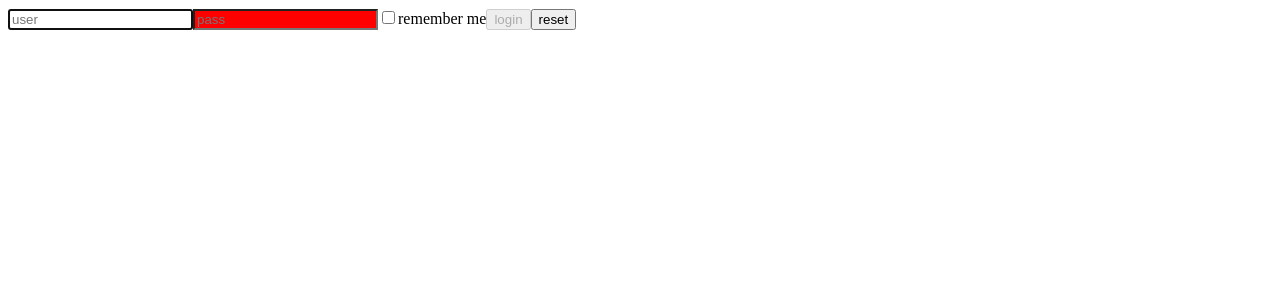
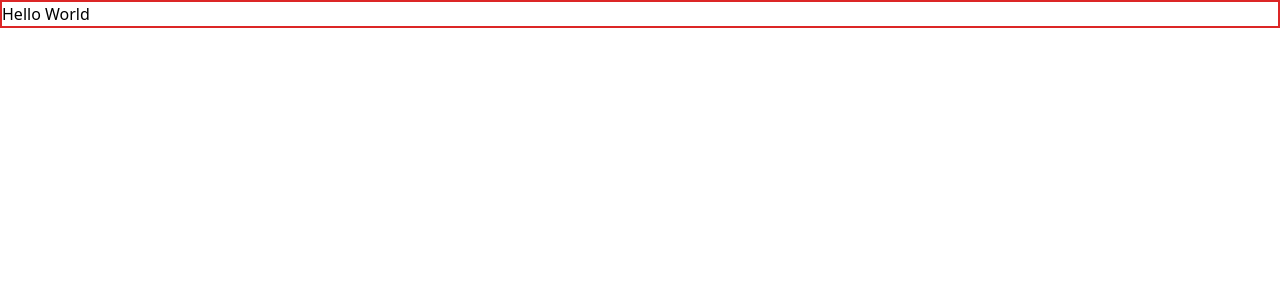
Before and after one commit to NDRXandrei/React-ex, a React (Create React App) app in the folder my-app/: page / in a window 1280 px wide. Shown: the top 300 px of the page. Built offline with nearby package versions, Linux system fonts and the light colour scheme.

Commit message:
aggiunto bordo con tailwind

```diff
--- /dev/null
+++ b/my-app/postcss.config.js
@@ -0,0 +1,6 @@
+module.exports = {
+  plugins: {
+    tailwindcss: {},
+    autoprefixer: {},
+  },
+}
--- a/my-app/src/App.js
+++ b/my-app/src/App.js
@@ -7,6 +7,7 @@ import { Welcome } from "./Welcome";
 import { InteractiveWelcome } from "./InteractiveWelcome";
 import { Login } from "./Login";
 import { TodoList } from "./TodoList";
+import { Container } from "./Container";
 
 export class App extends React.Component {
   render() {
@@ -18,8 +19,9 @@ export class App extends React.Component {
         {/* <CounterClick /> */}
         {/* <ClickTracker /> */}
         {/* <InteractiveWelcome /> */}
-        <Login />
+        {/* <Login /> */}
         {/* <TodoList /> */}
+        <Container />
       </div>
     );
   }
--- /dev/null
+++ b/my-app/src/Container.js
@@ -0,0 +1,8 @@
+import React from "react";
+import './input.css'
+
+export class Container extends React.Component{
+    render(){
+        return (<div className="border-2 border-red-600 border-solid"><h1>Hello World</h1></div>)
+    }
+}
--- a/my-app/src/index.css
+++ b/my-app/src/index.css
@@ -1,3 +1,4 @@
+
 .welcome{
     background-color: bisque;
     border: 2px solid brown;
--- /dev/null
+++ b/my-app/src/input.css
@@ -0,0 +1,3 @@
+@tailwind base;
+@tailwind components;
+@tailwind utilities;
--- /dev/null
+++ b/my-app/tailwind.config.js
@@ -0,0 +1,10 @@
+/** @type {import('tailwindcss').Config} */
+module.exports = {
+  content: [
+    "./src/**/*.{js,jsx,ts,tsx}",
+  ],
+  theme: {
+    extend: {},
+  },
+  plugins: [],
+}
```
Also changed, not shown: my-app/package.json (+6 -1 lines), 1 other file (tests, documents, lock files or other folders).
